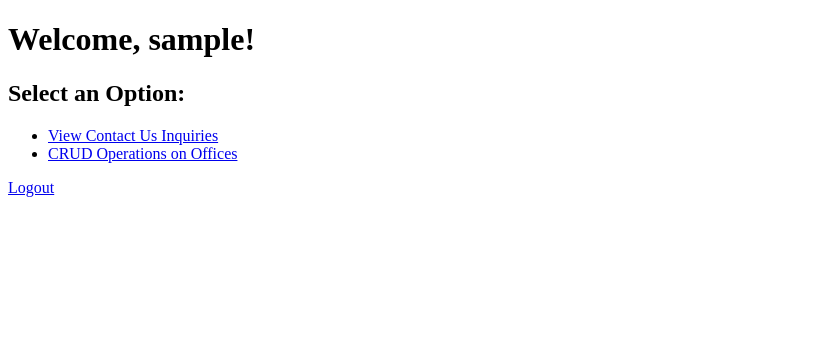
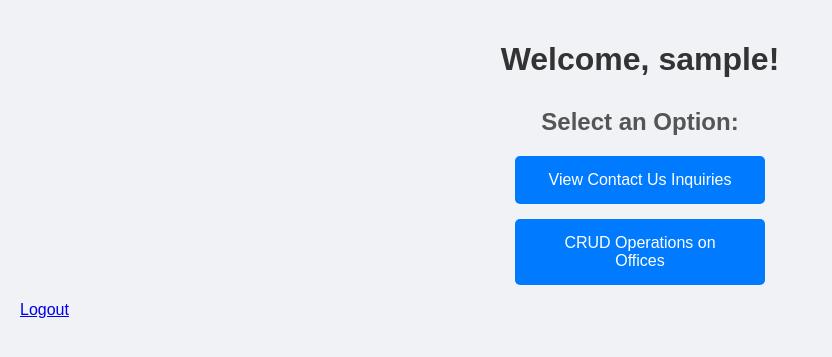
Before and after one commit to dagm24/AASTU-INFO, a PHP site: template src/pages/admin.php in a window 1280 px wide. Shown: the top 357 px of the page, without its empty margins (0-832 px from the left). Run offline with PHP 8.4, Linux system fonts and the light colour scheme; the template is opened without the code that fills it, so the values that code supplies are empty; the visitor is signed in with stand-in values (Sample User, id 1).

Commit message:
Add files via upload

```diff
--- a/src/styles/admin panel.css
+++ b/src/styles/admin panel.css
@@ -1,45 +1,63 @@
-table {
-            width: 100%;
-            border-collapse: collapse;
-            margin-top: 20px;
+body {
+    font-family: 'Arial', sans-serif;
+    background-color: #f0f2f5;
+    margin: 0;
+    padding: 20px;
 }
 
-        th, td {
-            border: 1px solid #ddd;
-            padding: 8px;
-            text-align: left;
+h1 {
+    color: #333;
+    text-align: center;
+    margin-bottom: 20px;
 }
 
-        th {
-            background-color: #f2f2f2;
+h2 {
+    color: #555;
+    margin-top: 30px;
+    text-align: center;
 }
 
-        tr:nth-child(even) {
-            background-color: #f9f9f9;
+ul {
+    list-style-type: none;
+    padding: 0;
+    text-align: center;
 }
 
-        /* Adjust column widths */
-        th:nth-child(1), /* User ID */
-        td:nth-child(1) {
-            width: 5%; /* Adjust as needed */
+ul li {
+    margin: 15px 0;
 }
 
-        th:nth-child(2), /* Username */
-        td:nth-child(2) {
-            width: 15%; /* Adjust as needed */
+ul li a {
+    text-decoration: none;
+    color: #ffffff;
+    background-color: #007BFF;
+    padding: 15px 25px;
+    border-radius: 5px;
+    transition: background-color 0.3s, transform 0.3s;
+    display: inline-block;
+    width: 200px;
 }
 
-        th:nth-child(3), /* E-mail */
-        td:nth-child(3) {
-            width: 20%; /* Adjust as needed - reduced width */
+ul li a:hover {
+    background-color: #0056b3;
+    transform: translateY(-2px);
 }
 
-        th:nth-child(4), /* Inquiry */
-        td:nth-child(4) {
-            width: 30%; /* Adjust as needed */
+a.logout {
+    display: block;
+    text-align: center;
+    margin-top: 30px;
+    color: #FF4500;
+    font-weight: bold;
+    text-decoration: none;
+    border: 2px solid #FF4500;
+    padding: 10px;
+    border-radius: 5px;
+    transition: background-color 0.3s, color 0.3s;
 }
 
-        th:nth-child(5), /* Action */
-        td:nth-child(5) {
-            width: 30%; /* Adjust as needed */
+a.logout:hover {
+    background-color: #FF4500;
+    color: white;
+    text-decoration: none;
 }
```
Also changed, not shown: src/styles/sendResponse.css (added, +45 -0 lines), src/styles/view_inquiries.css (added, +82 -0 lines). Lines whose indentation alone changed are shown as unchanged.
